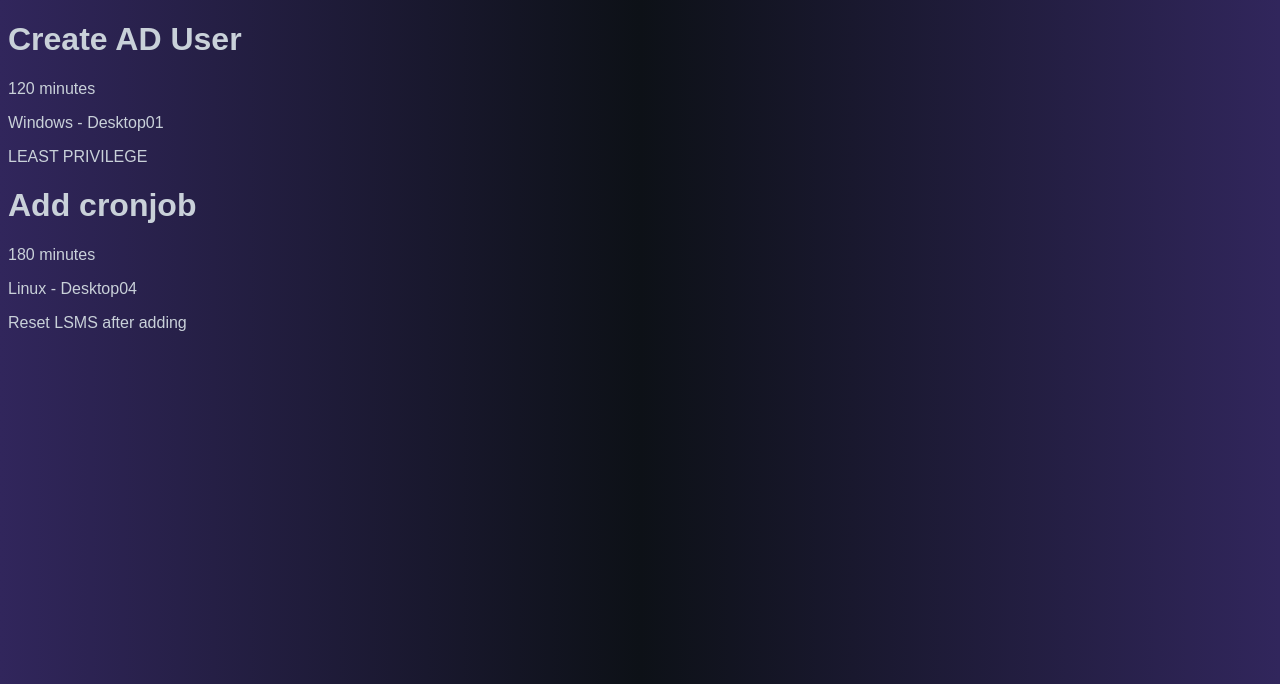
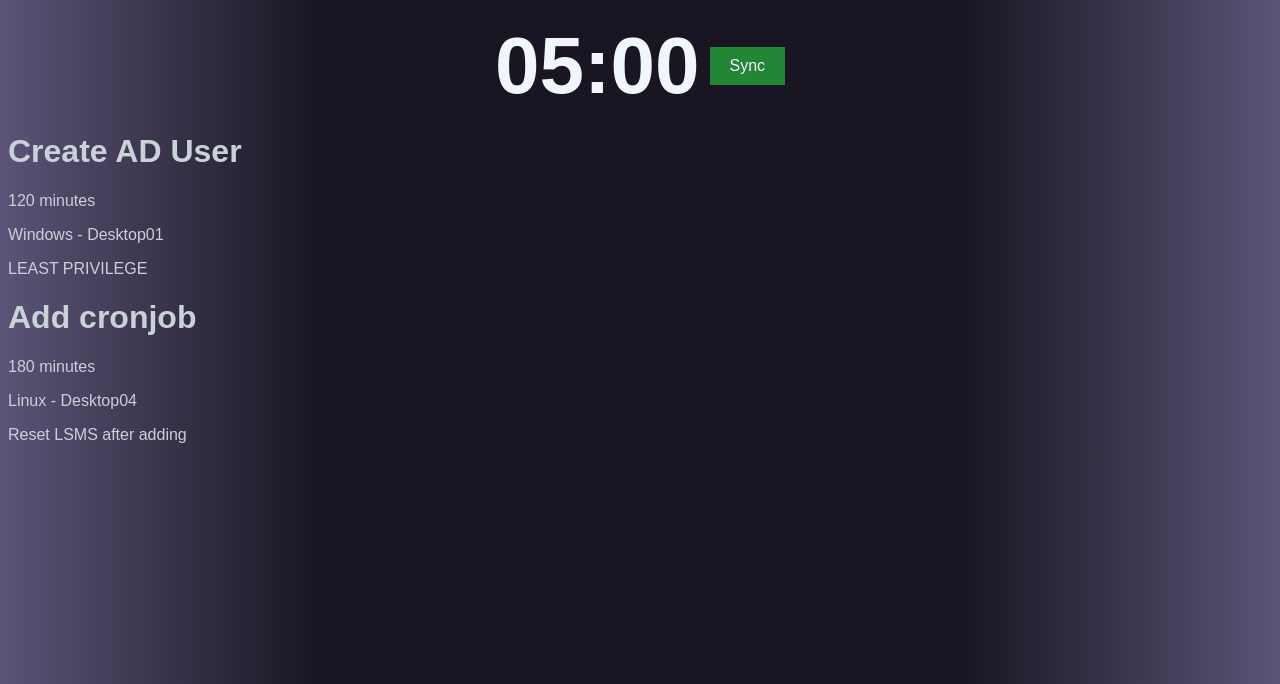
Before and after one commit to GrayHatsUWB/CCDC-2024, a Django app: page / in a window 1280 px wide. Shown: the top 684 px of the page. Run offline with Django 4.2, Linux system fonts and the light colour scheme.

Commit message:
Added sync button (without logic or top bar)

```diff
--- a/DjicadaComms/djicadacomms/injecttimer/static/injecttimer/main.css
+++ b/DjicadaComms/djicadacomms/injecttimer/static/injecttimer/main.css
@@ -1,5 +1,28 @@
 body {
-    background: linear-gradient(to right, #31265c ,#0D1117, #31265c);
+    background: linear-gradient(to right, #5b5477 ,#191522,#191522,#191522, #5b5477);
     color: #C9D1D9;
     font-family: Arial, sans-serif;
 }
+
+.timer-container {
+    display: flex;
+    justify-content: center;
+    align-items: center;
+    margin-top: 20px;
+}
+
+.timer {
+    font-size: 80px;
+    font-weight: bold;
+    color: #F0F6FC;
+    margin-right: 10px;
+}
+
+.sync-button {
+    background-color: #238636;
+    color: #F0F6FC;
+    border: none;
+    padding: 10px 20px;
+    font-size: 16px;
+    cursor: pointer;
+}
--- a/DjicadaComms/djicadacomms/injecttimer/templates/injecttimer/inject.html
+++ b/DjicadaComms/djicadacomms/injecttimer/templates/injecttimer/inject.html
@@ -7,6 +7,15 @@
         <link rel="stylesheet" type="text/css" href="{% static 'injecttimer/main.css' %}">
     </head>
     <body>
+
+        <div class="timer-container">
+            <div class="timer" id="timer">05:00</div>
+            <button class="sync-button" onclick="resetTimerButtonClick()">Sync</button>
+        </div>
+
+
+
+
         {% for inject in injects %}
             <h1>{{ inject.name }}</h1>
             <p>{{ inject.time_limit }} minutes</p>
```
Also changed, not shown: DjicadaComms/djicadacomms/injecttimer/static/injecttimer/HelveticaNeue Bold.ttf (added).
